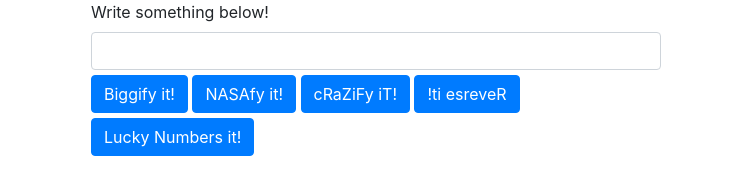
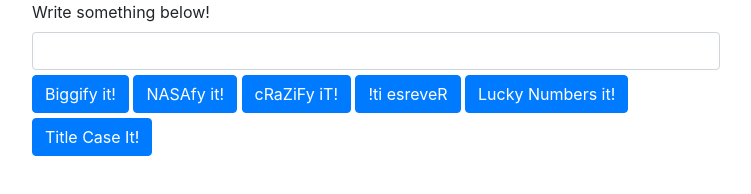
Before and after one commit to panduhjohn/while-you-were-manipulating-the-dom, a plain HTML site: page index.html in a window 1280 px wide. Shown: the whole page, without its empty margins (264-1015 px from the left). Drawn offline with Linux system fonts and the light colour scheme.

Commit message:
Adds title-case button.

```diff
--- a/index.html
+++ b/index.html
@@ -18,6 +18,7 @@
           <button type="submit" class="crazy btn btn-primary">cRaZiFy iT!</button>
           <button type="submit" class="reverse btn btn-primary">!ti esreveR</button>
           <button type="submit" class="lucky btn btn-primary">Lucky Numbers it!</button>
+          <button type="submit" class="titlec btn btn-primary">Title Case It!</button>
         </form>
       </section>
       <ul class="list"></ul>
--- a/style.css
+++ b/style.css
@@ -1,5 +1,5 @@
 .container {
-  width: 600px;
+  width: 718px;
 }
 
 .btn {
```
